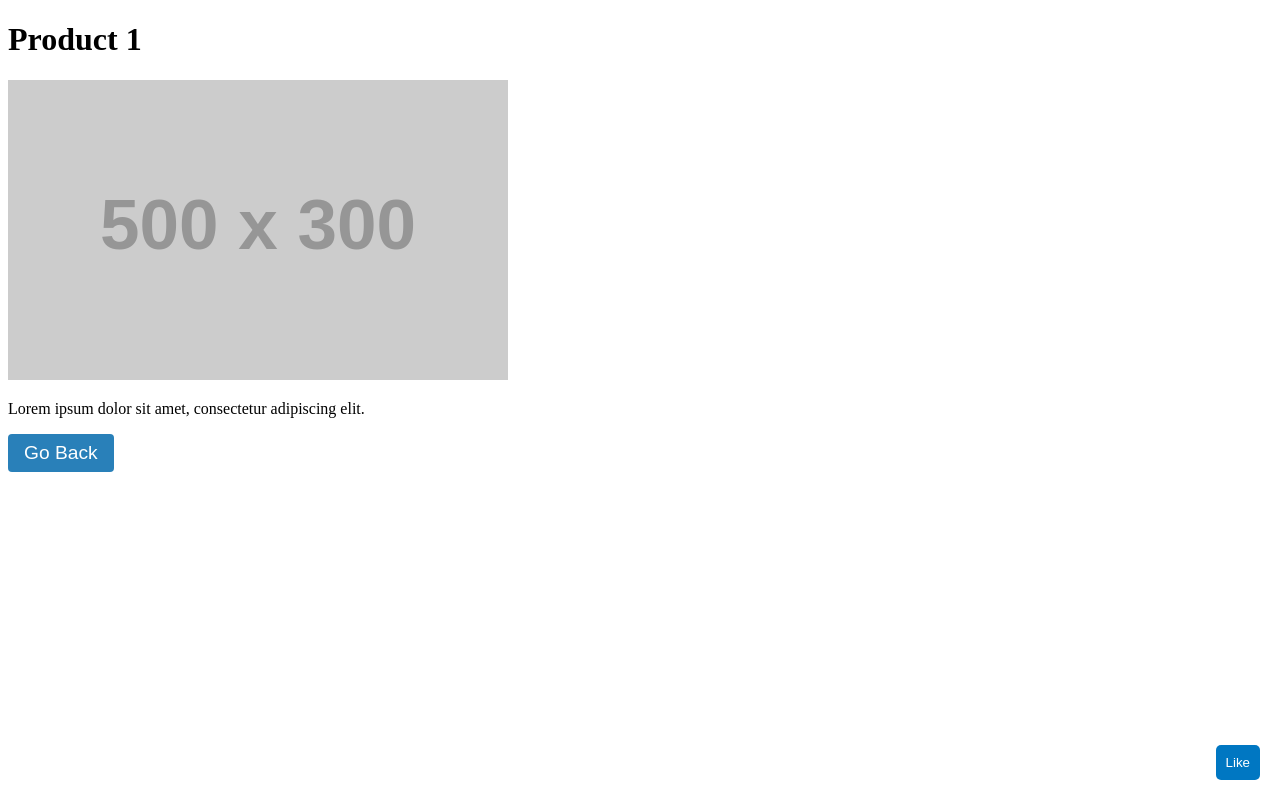
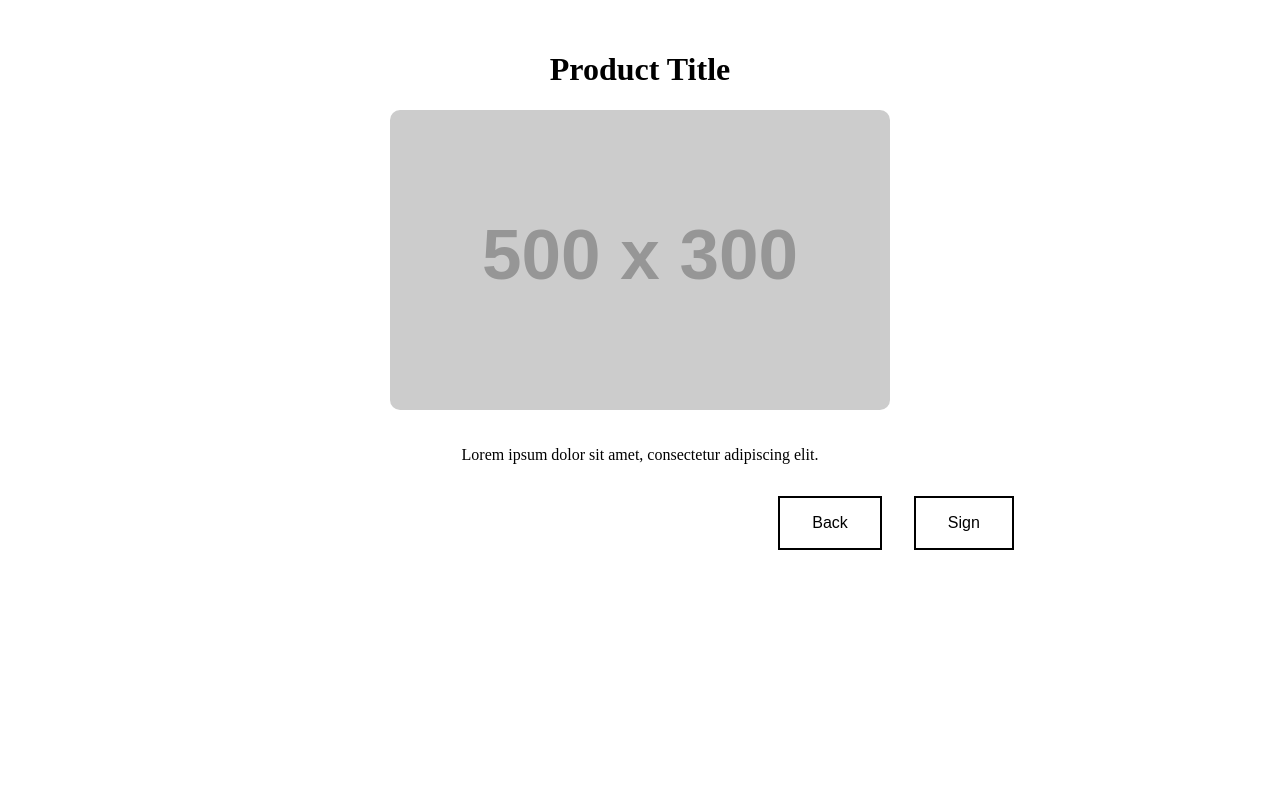
Before and after one commit to 42SeoulHackthon2023GamFour/Hackthon2023GamFour, a React (Create React App) app in the folder frontend/hackerton2023/: page /detail/1 in a window 1280 px wide. Built offline with nearby package versions, Linux system fonts and the light colour scheme.

Commit message:
[EDIT] detail & write 페이지 CSS 수정

```diff
--- a/frontend/hackerton2023/package.json
+++ b/frontend/hackerton2023/package.json
@@ -11,11 +11,13 @@
     "@types/node": "^16.18.14",
     "@types/react": "^18.0.28",
     "@types/react-dom": "^18.0.11",
+    "@types/react-transition-group": "^4.4.5",
     "react": "^18.2.0",
     "react-dom": "^18.2.0",
     "react-query": "^3.39.3",
     "react-router-dom": "^6.9.0",
     "react-scripts": "5.0.1",
+    "react-transition-group": "^4.4.5",
     "scrambling-text": "^1.2.0",
     "styled-components": "^5.3.8",
     "styled-reset": "^4.4.5",
--- a/frontend/hackerton2023/src/components/detail/detail.css
+++ b/frontend/hackerton2023/src/components/detail/detail.css
@@ -1,15 +1,22 @@
 .product-detail-container {
-    display: flex;
-    flex-direction: column;
-    align-items: center;
-    margin-top: 50px;
+  display: grid;
+  width: 100%;
+  height: 100%;
+  grid-template-columns: 1fr 3.22fr 1fr;
+  margin-top: 30px;
 }
-
+.middle-container {
+  grid-column: 2;
+}
+.description {
+  display: grid;
+  justify-items: center;
+  text-align: center;
+}
 .product-image {
-    width: 300px;
-    height: 300px;
   object-fit: contain;
   margin-bottom: 20px;
+  border-radius: 10px;
 }
 
 .product-title {
@@ -24,17 +31,23 @@
 }
 
 .like-button {
-    background-color: #0077c2;
-    color: white;
-    border: none;
-    padding: 10px;
-    border-radius: 5px;
+  background-color: #fff;
+  border: 2px solid #000;
+  color: #000;
+  font-size: 1rem;
+  padding: 1rem 2rem;
+  margin: 1rem;
   cursor: pointer;
-    position: absolute;
-    bottom: 20px;
-    right: 20px;
+  text-align: center;
+  transition: background-color 0.3s ease, color 0.3s ease;
 }
 
 .like-button:hover {
-    background-color: #0062a5;
+  background-color: #000;
+  color: #fff;
 }
+
+.button-container {
+  display: flex;
+  flex-direction: row-reverse;
+}
--- a/frontend/hackerton2023/src/components/detail/page.tsx
+++ b/frontend/hackerton2023/src/components/detail/page.tsx
@@ -1,5 +1,6 @@
-import React, { useState } from "react";
+import React, { useRef, useState, useEffect } from "react";
 import { useParams, useNavigate } from "react-router-dom";
+import Scrambler from "../effects/textScreamble";
 
 import "./detail.css";
 
@@ -42,31 +43,41 @@ const ProductDetail = () => {
   const product = id ? productData.find((p) => p.id === parseInt(id)) : null;
   const history = useNavigate();
   const [liked, setLiked] = useState<boolean>(false);
+  const [text, setText] = useState("Product Title");
+  const scramblerRef = useRef(new Scrambler());
+  useEffect(() => {
+    // call scramble function with the text to be scrambled and handler.
+    scramblerRef.current.scramble(text, setText);
+  }, []);
 
   const handleLikeClick = () => {
     setLiked(!liked);
   };
   const handleGoBack = () => {
-    history('/home');
+    history("/home");
   };
 
   return (
-    <div className="product-detail">
+    <div className="product-detail-container">
+      <div className="middle-container">
         {product ? (
-        <>
-          <h1>{product.name}</h1>
-          <img src={product.imageUrl} alt={product.name} />
+          <div className="description">
+            <h1>{text}</h1>
+            <img src={product.imageUrl} alt={product.name} className="product-image" />
             <p>{product.description}</p>
-        </>
+          </div>
         ) : (
           <p>Product not found.</p>
         )}
+        <div className="button-container">
           <button className="like-button" onClick={handleLikeClick}>
-        {liked ? "Unlike" : "Like"}
+            {liked ? "UnSign" : "Sign"}
           </button>
           <button className="button" onClick={handleGoBack}>
-          Go Back
+            Back
           </button>
+        </div>
+      </div>
     </div>
   );
 };
--- a/frontend/hackerton2023/src/components/home/home.css
+++ b/frontend/hackerton2023/src/components/home/home.css
@@ -18,10 +18,6 @@
   display: flex;
   flex-direction: column;
   align-items: center;
-}
-
-.sub-header h1{
-
 }
 
 .write-button {
@@ -108,7 +104,7 @@
 }
 
 .product-card:hover .product-card__title {
-  color: #ffffff;
+  color: #fff;
 }
 
 .product-card__image {
@@ -123,5 +119,9 @@
   font-size: 1.2rem;
   font-weight: bold;
   color: #333333;
-  transition: color 0.2s ease-in-out;
+  transition: color 0.5s ease-in-out;
 }
+
+.detail-link {
+  text-Decoration: none;
+}
--- a/frontend/hackerton2023/src/components/home/page.tsx
+++ b/frontend/hackerton2023/src/components/home/page.tsx
@@ -97,7 +97,7 @@ const Home = () => {
       <div className="body">
         <div className="product-list">
           {productList.map((product: Product) => (
-            <Link to={`/detail/${product.id}`} key={product.id}>
+            <Link to={`/detail/${product.id}`} key={product.id} className="detail-link">
               <div className="product-card">
                 <img
                   className="product-card__image"
@@ -111,7 +111,7 @@ const Home = () => {
         </div>
         <div className="product-list2" ref={scrollRef}>
           {productList2.map((product: Product) => (
-            <Link to={`/detail/${product.id}`} key={product.id}>
+            <Link to={`/detail/${product.id}`} key={product.id} className="detail-link">
               <div className="product-card">
                 <img
                   className="product-card__image"
--- a/frontend/hackerton2023/src/components/write/page.tsx
+++ b/frontend/hackerton2023/src/components/write/page.tsx
@@ -1,10 +1,12 @@
 import { useState } from "react";
-import "./write.css"
+import { useNavigate } from "react-router-dom";
+import "./write.css";
 
 const Write: React.FC = () => {
   const [title, setTitle] = useState("");
   const [body, setBody] = useState("");
   const [image, setImage] = useState<File | null>(null);
+  const history = useNavigate();
 
   const handleSubmit = (e: React.FormEvent<HTMLFormElement>) => {
     e.preventDefault();
@@ -23,6 +25,10 @@ const Write: React.FC = () => {
     setImage(e.target.files ? e.target.files[0] : null);
   };
 
+  const handleGoBack = () => {
+    history("/home");
+  };
+
   return (
     <div className="write-container">
       <form className="form" onSubmit={handleSubmit}>
@@ -33,12 +39,15 @@ const Write: React.FC = () => {
           value={title}
           onChange={handleTitleChange}
         />
-        <label htmlFor="body">Body</label>
+        <label htmlFor="body">Description</label>
         <textarea id="body" value={body} onChange={handleBodyChange} />
         <label htmlFor="image">Image</label>
         <input type="file" id="image" onChange={handleImageChange} />
         <button type="submit" className="button">
           Create
+        </button>
+        <button className="button" onClick={handleGoBack}>
+          Back
         </button>
       </form>
     </div>
--- a/frontend/hackerton2023/src/components/write/write.css
+++ b/frontend/hackerton2023/src/components/write/write.css
@@ -37,18 +37,18 @@ input[type="file"] {
 }
 
 .button {
-  align-self: flex-end;
-  background-color: #2980b9;
-  color: #fff;
-  font-size: 1.2rem;
-  font-weight: 500;
-  padding: 0.5rem 1rem;
-  border: none;
-  border-radius: 0.25rem;
+  background-color: #fff;
+  border: 2px solid #000;
+  color: #000;
+  font-size: 1rem;
+  padding: 1rem 2rem;
+  margin: 1rem;
   cursor: pointer;
-  transition: background-color 0.2s ease-in-out;
+  text-align: center;
+  transition: background-color 0.3s ease, color 0.3s ease;
 }
 
 .button:hover {
-  background-color: #2c3e50;
+  background-color: #000;
+  color: #fff;
 }
```
Also changed, not shown: 1 other file (tests, documents, lock files or other folders). Lines whose indentation alone changed are shown as unchanged.
